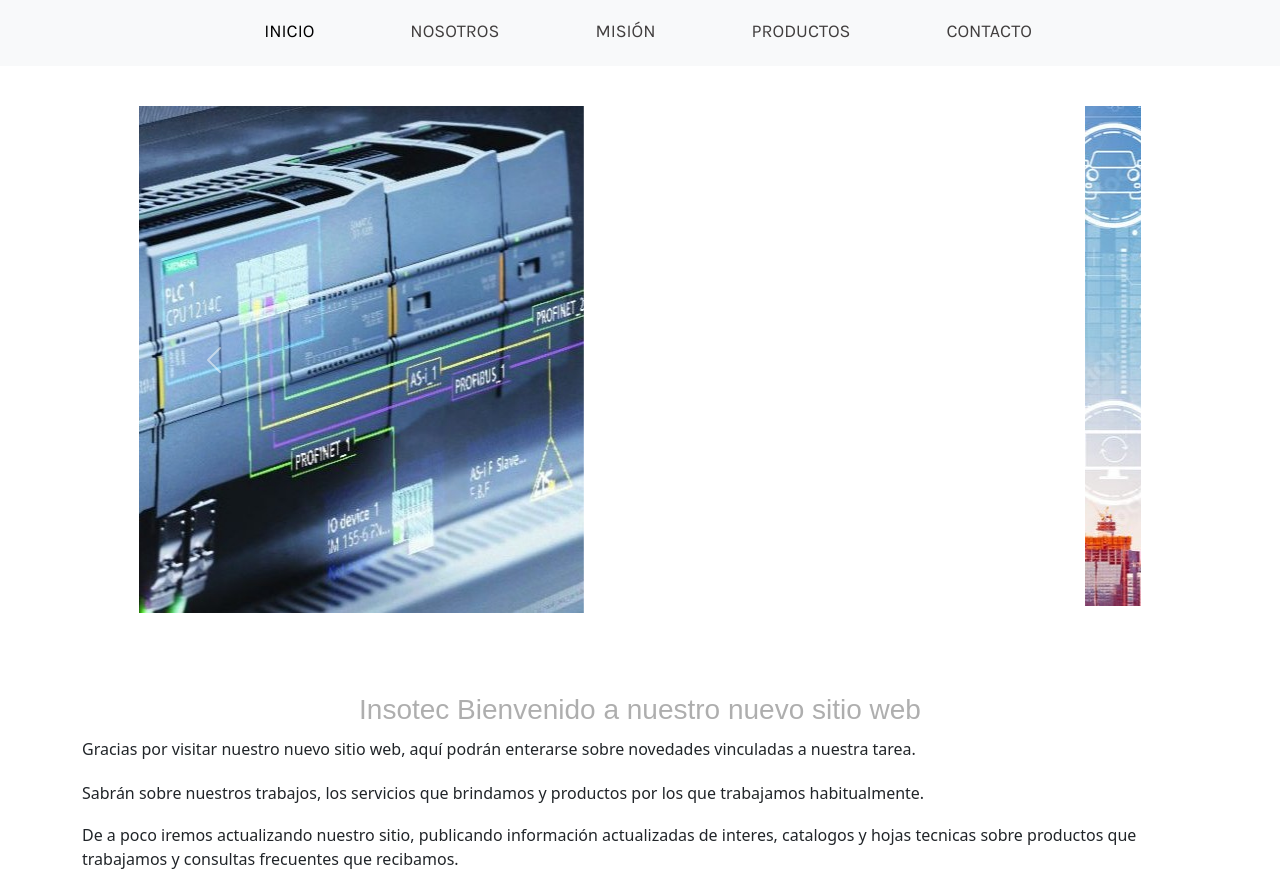
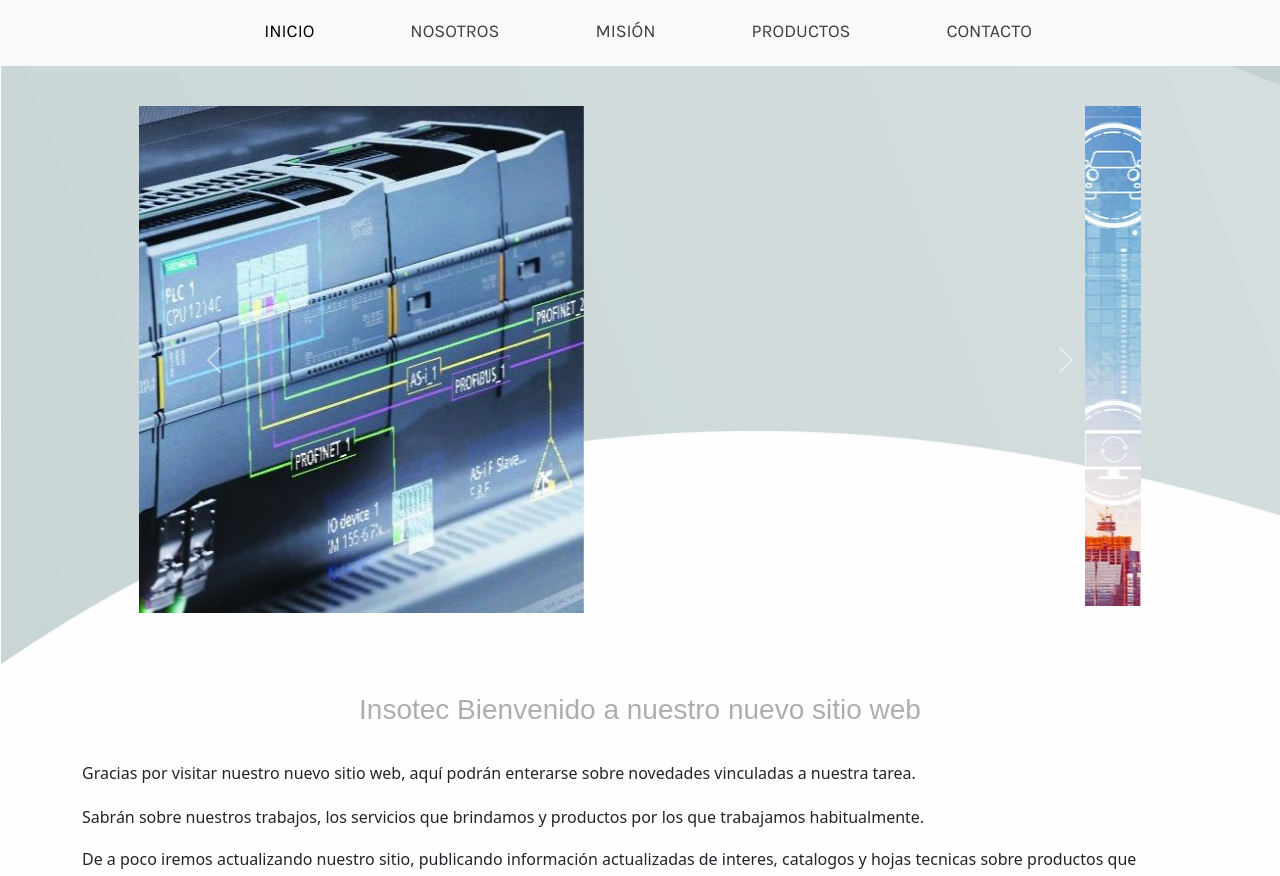
Before and after one commit to MaxiRod30/empresa, a website: page index.html in a window 1280 px wide. Shown: the part 158-1034 px from the top of the page. Drawn offline with nearby package versions, Linux system fonts and the light colour scheme.

Commit message:
modificaciones

```diff
--- a/index.html
+++ b/index.html
@@ -143,8 +143,8 @@
             </div>
         </nav>
     </header>
-    <main>
-        <section class="container">
+    <main class="fondoTotal">
+        <section class="container ">
             <div id="slider">
                 <div id="carouselExampleControls" class="carousel slide" data-bs-ride="carousel">
                     <div class="carousel-inner">
@@ -171,7 +171,7 @@
                 </div>
             </div>
             <section id="sectionHome">
-                <h1>Insotec Bienvenido a nuestro nuevo sitio web</h1>
+                <h1>Insotec Bienvenido a nuestro nuevo sitio web</h1><br>
                 <p>Gracias por visitar nuestro nuevo sitio web, aqu&iacute; podr&aacute;n enterarse sobre novedades
                     vinculadas a nuestra tarea.</p>
                 <p>Sabr&aacute;n sobre nuestros trabajos, los servicios que brindamos y productos por los que trabajamos
--- a/scss/estilos.scss
+++ b/scss/estilos.scss
@@ -144,3 +144,8 @@
         border-radius: 5px;
     }
 }
+
+.fondoTotal {
+    background-image: url("../img/kar8.jpg");
+
+    }
```
Also changed, not shown: pages/contacto.html (+1 -1 lines), pages/mision.html (+1 -1 lines), pages/nosotros.html (+1 -1 lines), pages/productos.html (+1 -1 lines), css/estilos.css, img/kar8.jpg (added), 1 other file.
